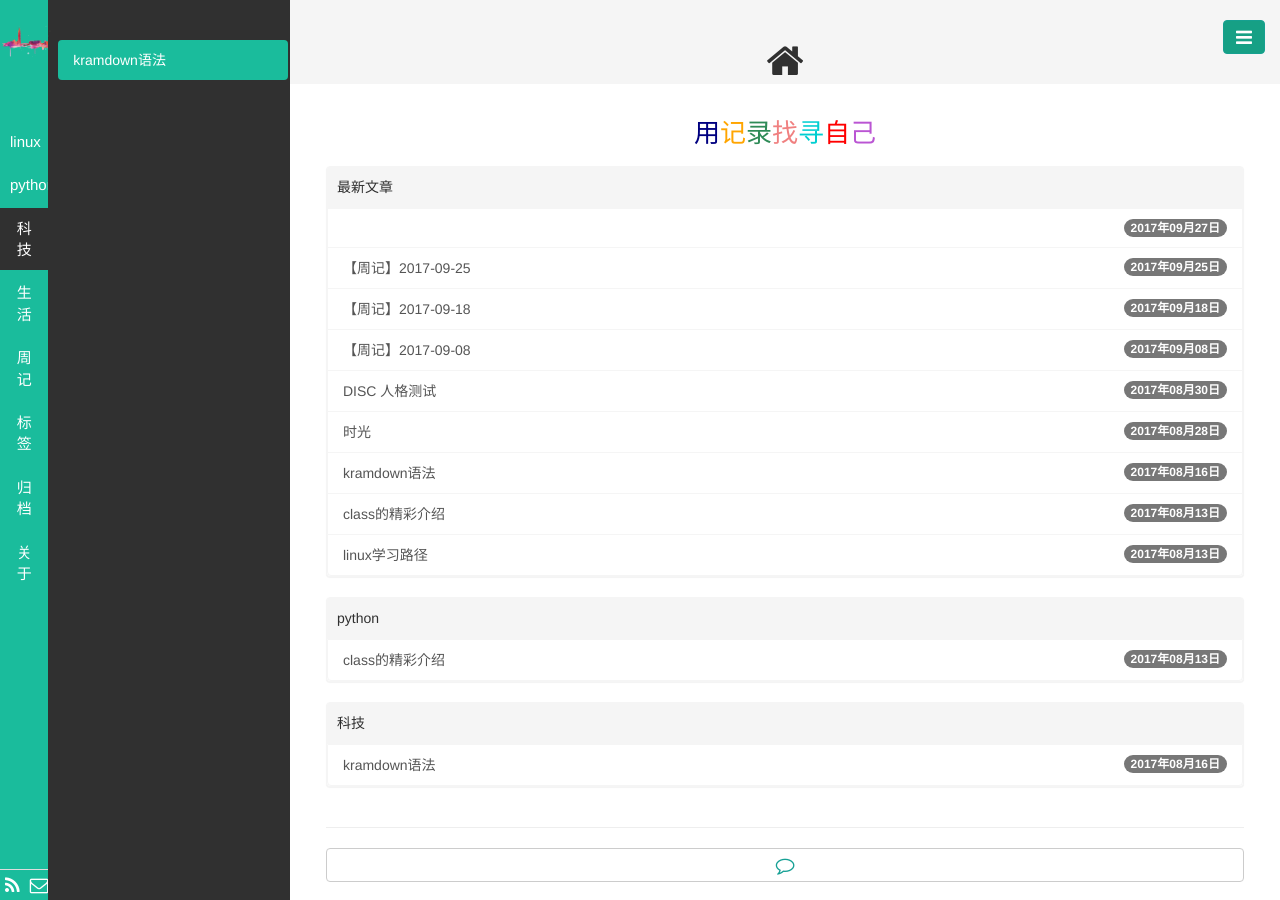
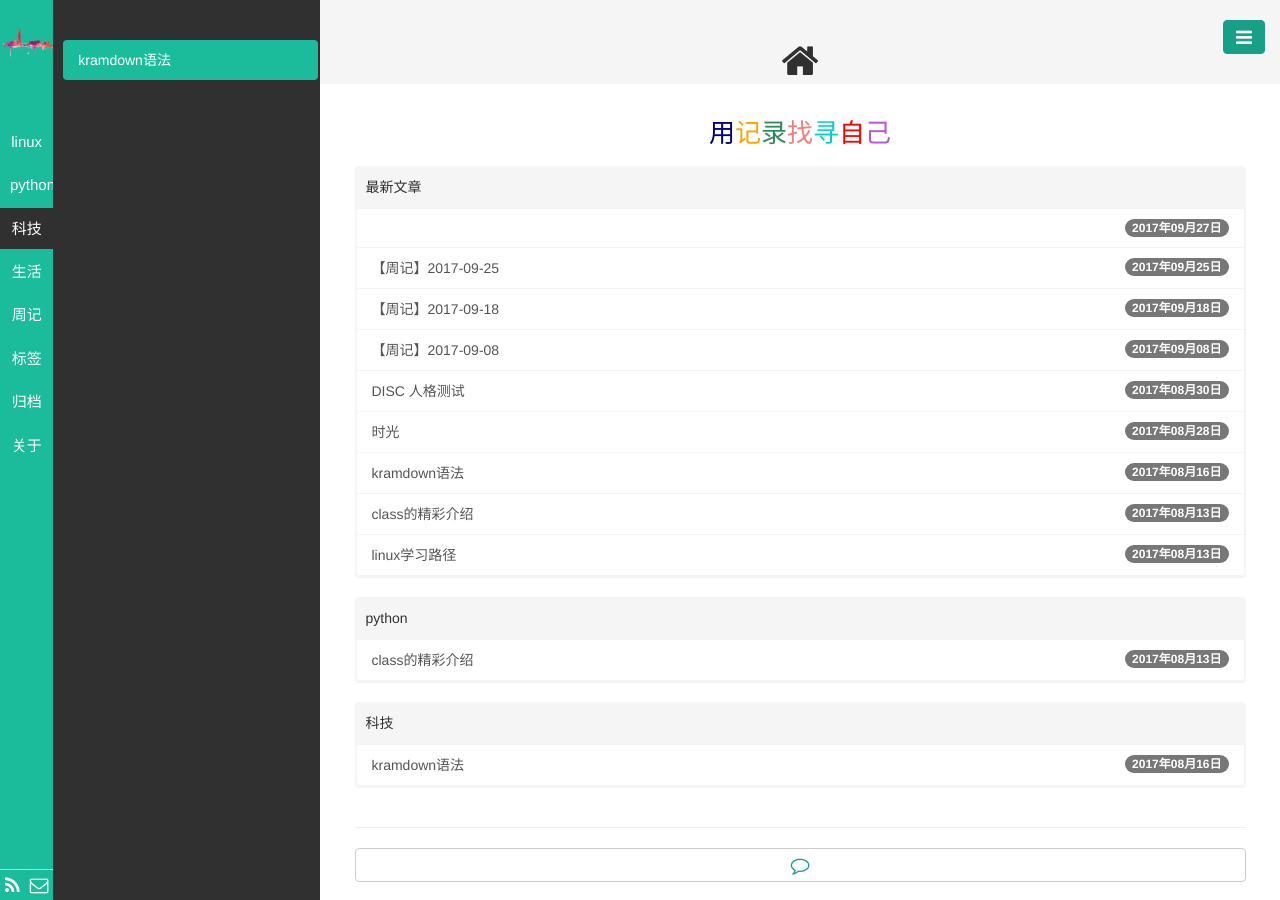
Before and after one commit to Longhaier/longhaier.github.io, a Jekyll site: the page built from index.html, in a window 1280 px wide. Built offline with Jekyll 4.4.1, drawn with Linux system fonts in a browser that asks for light colours; the list of posts is cut into pages by our own code.

Commit message:
Update navside.html

```diff
--- a/_includes/navside.html
+++ b/_includes/navside.html
@@ -1,4 +1,4 @@
-<div class="col-md-3 col-lg-3 col-sm-13 col-xs-13 aside visible-md visible-lg" style="width:290px">
+<div class="col-md-3 col-lg-3 col-sm-13 col-xs-13 aside visible-md visible-lg">
   <div class="row">
     <div class="col-md-2 col-xs-2 aside1">
       <br>
```
